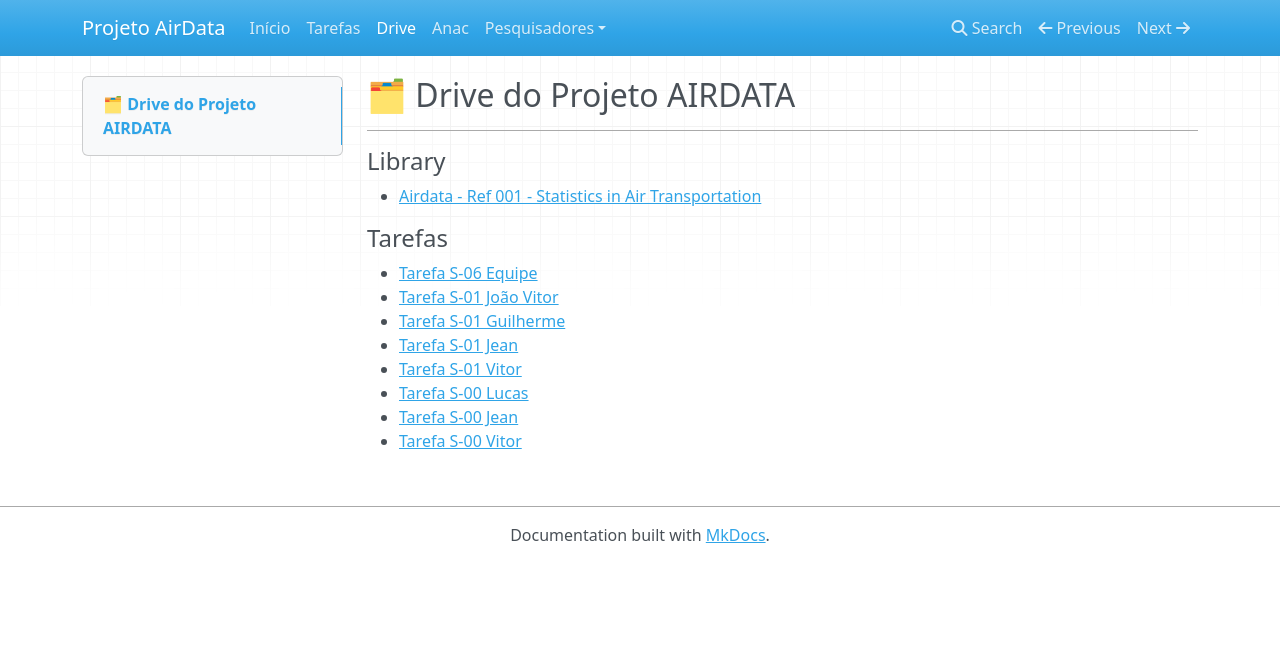
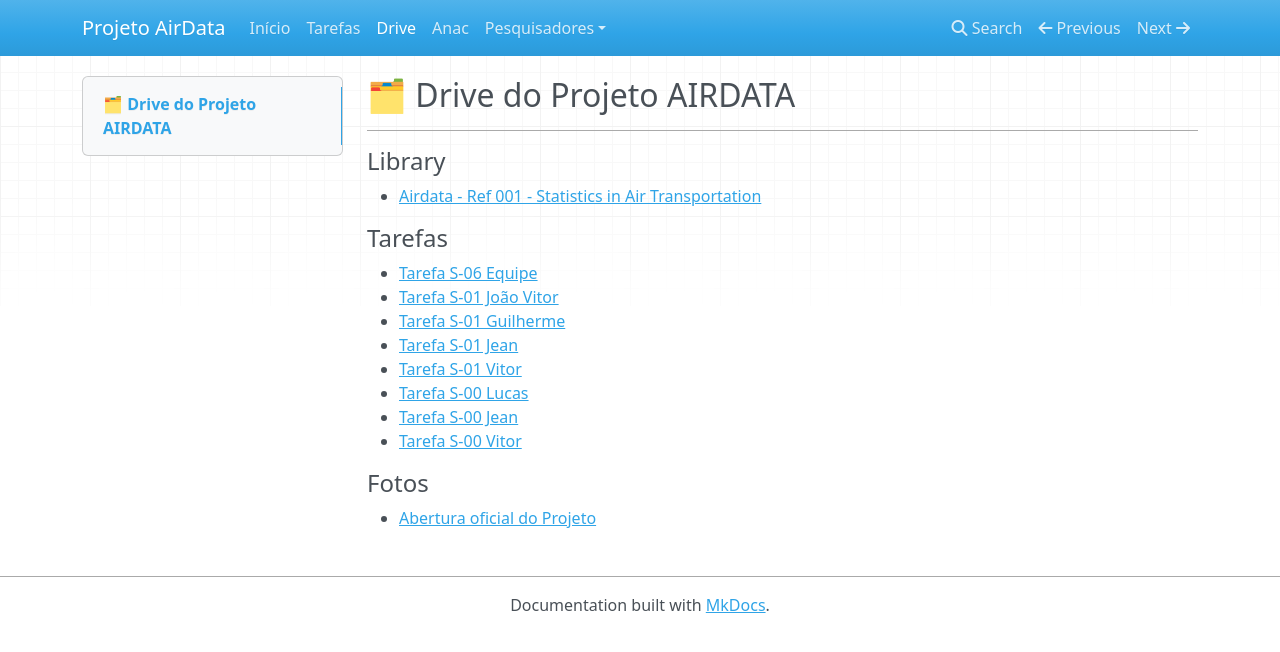
Before and after one commit to projetoairdata/web, an MkDocs documentation site: the page built from docs/drive.md, in a window 1280 px wide. Shown: the top 652 px of the page. Built offline with MkDocs 1.6.1, drawn with Linux system fonts in a browser that asks for light colours; nearby versions of some CDN libraries.

Commit message:
Atualizações gerais nos arquivos dos pesquisadores

```diff
--- a/docs/drive.md
+++ b/docs/drive.md
@@ -17,3 +17,7 @@
 -   [Tarefa S-00 Lucas](drive/Tarefa%20S-00%20Lucas.pdf)
 -   [Tarefa S-00 Jean](drive/Tarefa%20S-00%20Jean.pdf)
 -   [Tarefa S-00 Vitor](drive/Tarefa%20S-00%20Vitor.pdf)
+
+#### Fotos
+
+-   [Abertura oficial do Projeto](images/Abertura ofical do Projeto.jpeg)
```
Also changed, not shown: docs/images/Abertura ofical do Projeto.jpeg (added).
